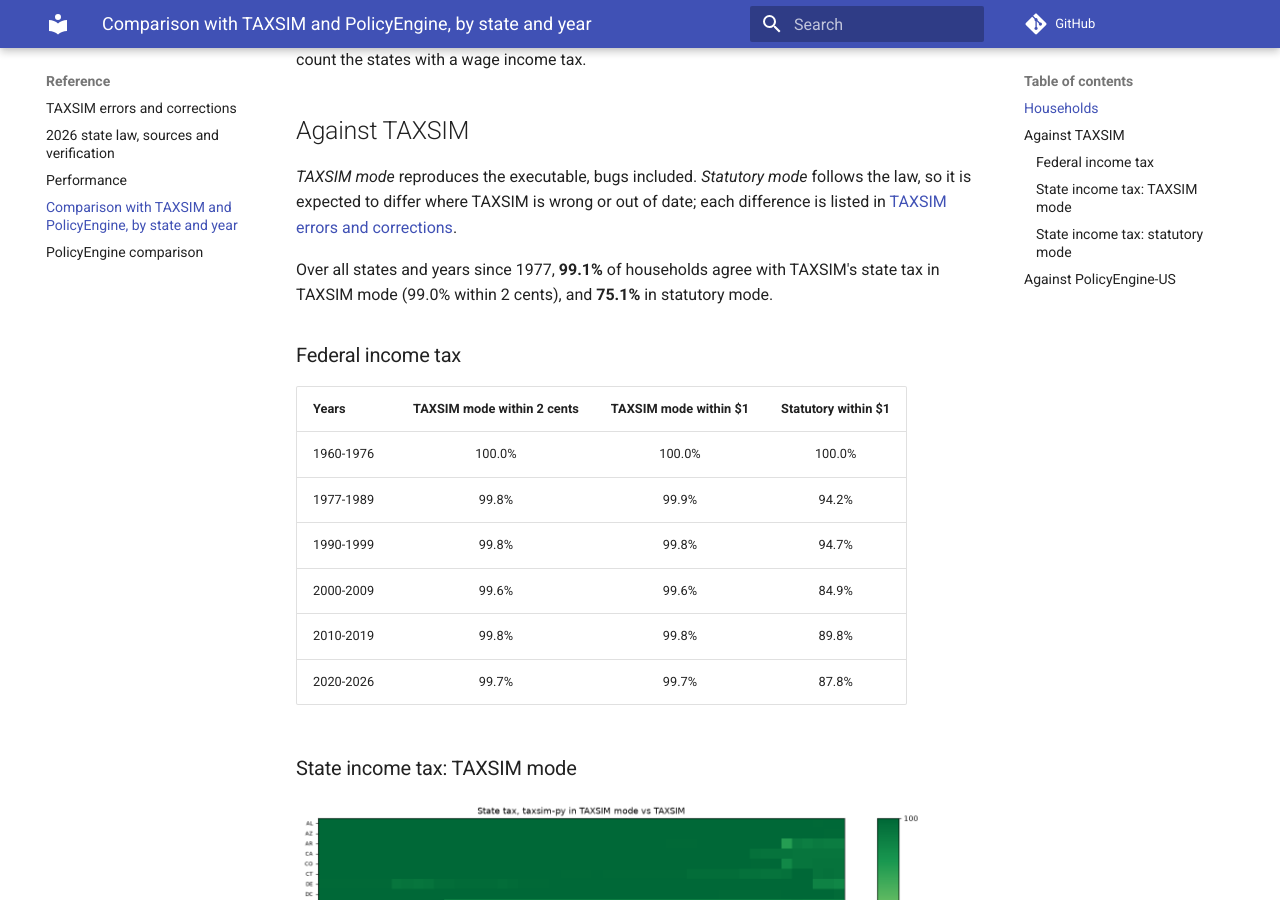
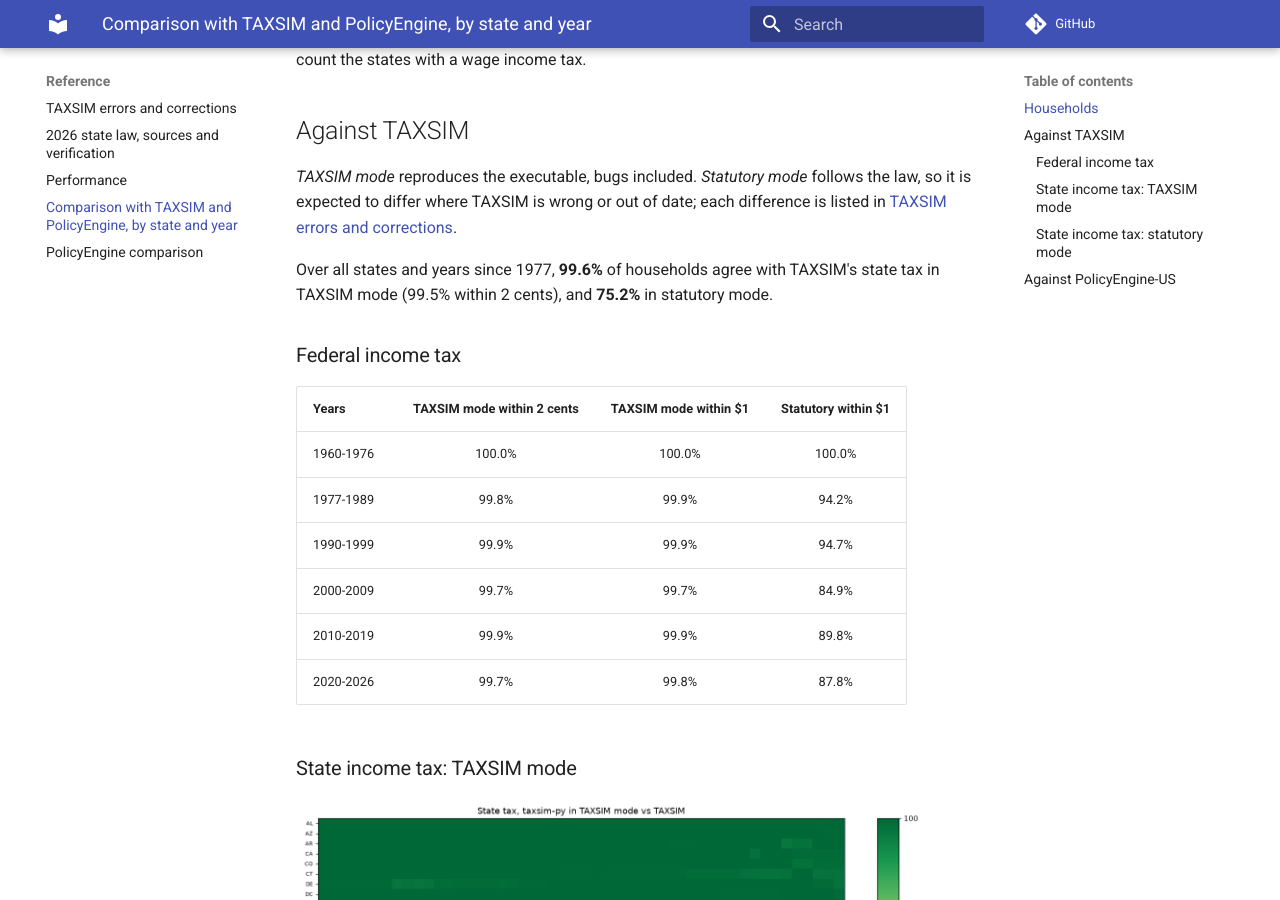
Before and after one commit to jrothbaum/taxsim_py, an MkDocs documentation site: the page built from docs/comparisons.md, in a window 1280 px wide and 900 px high, scrolled down 553 px. Built offline with MkDocs 1.6.1 and Material for MkDocs 9.7.7, drawn with Linux system fonts in a browser that asks for light colours; comment, search, counter and statistics services are not loaded; some of the changed text lies outside the part shown.

Commit message:
Comparison page: regenerated after the TAXSIM-mode fixes (TAXSIM mode 99.1% -> 99.6% of households within $1)
Co-Authored-By: Claude Sonnet 5.5 <noreply@anthropic.com>

```diff
--- a/docs/comparisons.md
+++ b/docs/comparisons.md
@@ -21,8 +21,8 @@ states with a wage income tax.
 where TAXSIM is wrong or out of date; each difference is listed in [TAXSIM errors and
 corrections](statutory_corrections.md).
 
-Over all states and years since 1977, **99.1%** of households agree with TAXSIM's state tax in
-TAXSIM mode (99.0% within 2 cents), and **75.1%** in statutory
+Over all states and years since 1977, **99.6%** of households agree with TAXSIM's state tax in
+TAXSIM mode (99.5% within 2 cents), and **75.2%** in statutory
 mode.
 
 ### Federal income tax
@@ -31,10 +31,10 @@ mode.
 |:--|:--:|:--:|:--:|
 | 1960-1976 | 100.0% | 100.0% | 100.0% |
 | 1977-1989 | 99.8% | 99.9% | 94.2% |
-| 1990-1999 | 99.8% | 99.8% | 94.7% |
-| 2000-2009 | 99.6% | 99.6% | 84.9% |
-| 2010-2019 | 99.8% | 99.8% | 89.8% |
-| 2020-2026 | 99.7% | 99.7% | 87.8% |
+| 1990-1999 | 99.9% | 99.9% | 94.7% |
+| 2000-2009 | 99.7% | 99.7% | 84.9% |
+| 2010-2019 | 99.9% | 99.9% | 89.8% |
+| 2020-2026 | 99.7% | 99.8% | 87.8% |
 
 ### State income tax: TAXSIM mode
 
```
Also changed, not shown: other parts of docs/comparisons.md (+28 -28 lines), docs/data/comparison_policyengine.csv (+7 -7 lines), docs/pending_issues.md (+1 -1 lines), docs/data/comparison_taxsim.csv, docs/img/compare_policyengine.png, docs/img/compare_statutory.png, docs/img/compare_taxsim_mode.png.
